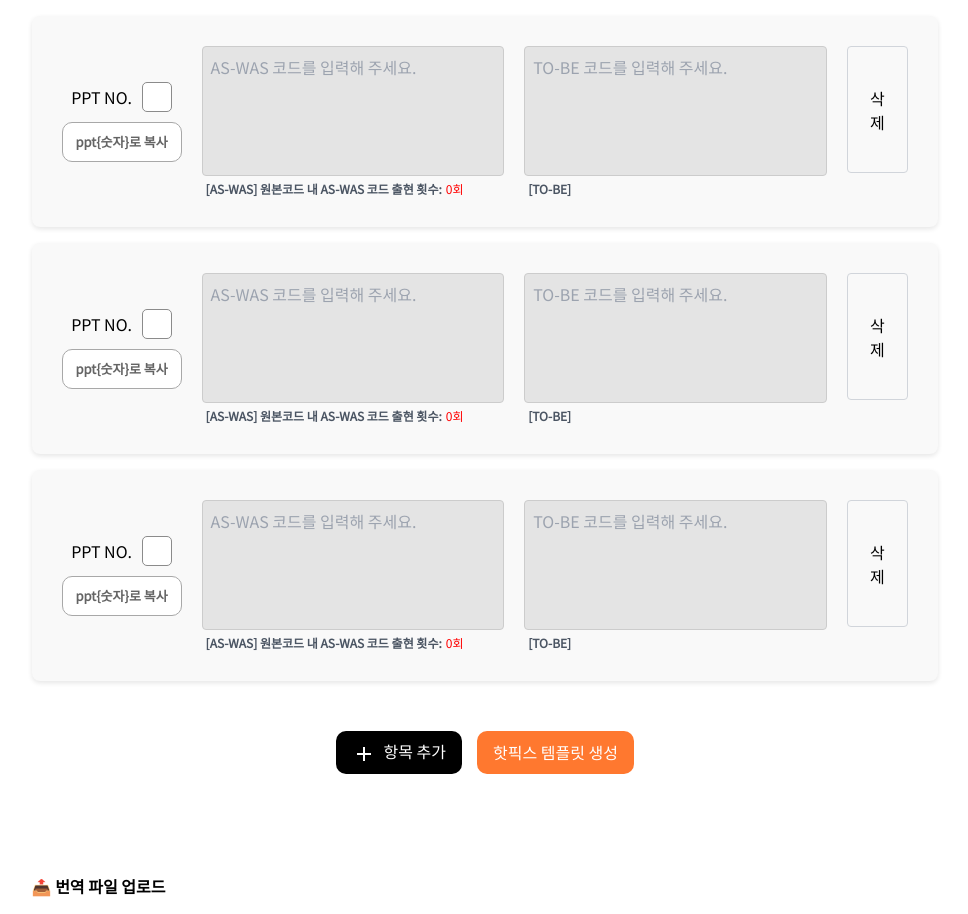
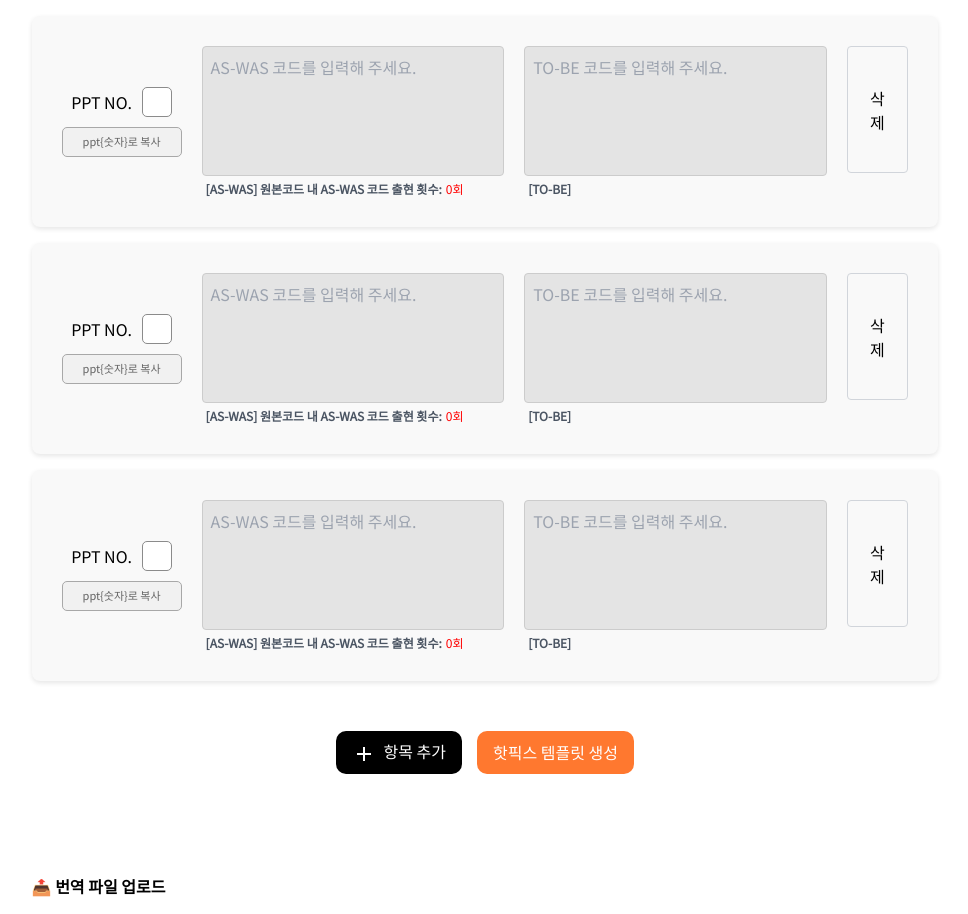
Before and after one commit to haley10309/recoder, a React (Vite) app in the folder client/: page /create-template in a window 1280 px wide. Shown: the part 1020-1934 px from the top of the page, without its empty margins (232-1200 px from the left). Built offline with nearby package versions, Linux system fonts and the light colour scheme; no server answers.

Commit message:
fix: 코드 복사 버튼 디자인 수정

```diff
--- a/client/src/Components/Common/CopyTextButton.jsx
+++ b/client/src/Components/Common/CopyTextButton.jsx
@@ -7,13 +7,12 @@ const CopiedContainer = styled.div`
   justify-content: center;
   align-items: center;
   border: 1px solid rgb(105, 105, 105);
-  background-color:rgb(255, 255, 255);
+  background-color:rgb(241, 241, 241);
   color: white;
-  font-weight: 600;
   font-size: 13px;
-  border-radius: 10px;
+  border-radius: 5px;
   width: 120px;
-  height: 40px;
+  height: 30px;
   padding: 3px 5px;
 `;
 const CopyCodeButton = styled.button`
@@ -21,13 +20,12 @@ const CopyCodeButton = styled.button`
   justify-content: center;
   align-items: center;
   border: 1px solid rgb(168, 168, 168);
-  background-color:rgb(255, 255, 255);
+  background-color:rgb(241, 241, 241);
   color: white;
-  font-weight: 600;
   font-size: 13px;
-  border-radius: 10px;
+  border-radius: 5px;
   width: 120px;
-  height: 40px;
+  height: 30px;
   padding: 3px 5px;
 `;
 
@@ -60,11 +58,11 @@ const CopyTextButton = ({ text, value, style={} }) => {
       borderColor: copyState !== 'none' ? "transparent" : undefined,
       ...style,
     }}>
-      <div style={{ color: "white" }}>{copyState === 'copied' ? '복사 성공' : '복사 실패'}</div>
+      <div style={{ color: "white", fontSize: "11px" }}>{copyState === 'copied' ? '복사 성공' : '복사 실패'}</div>
     </CopiedContainer>
   ) : (
     <CopyCodeButton onClick={onClick} style={{ ...style }}>
-      <div style={{ color: "rgb(100, 100, 100)" }}>{text}</div>
+      <div style={{ color: "rgb(100, 100, 100)", fontSize: "11px" }}>{text}</div>
     </CopyCodeButton>
   )
 };
```
